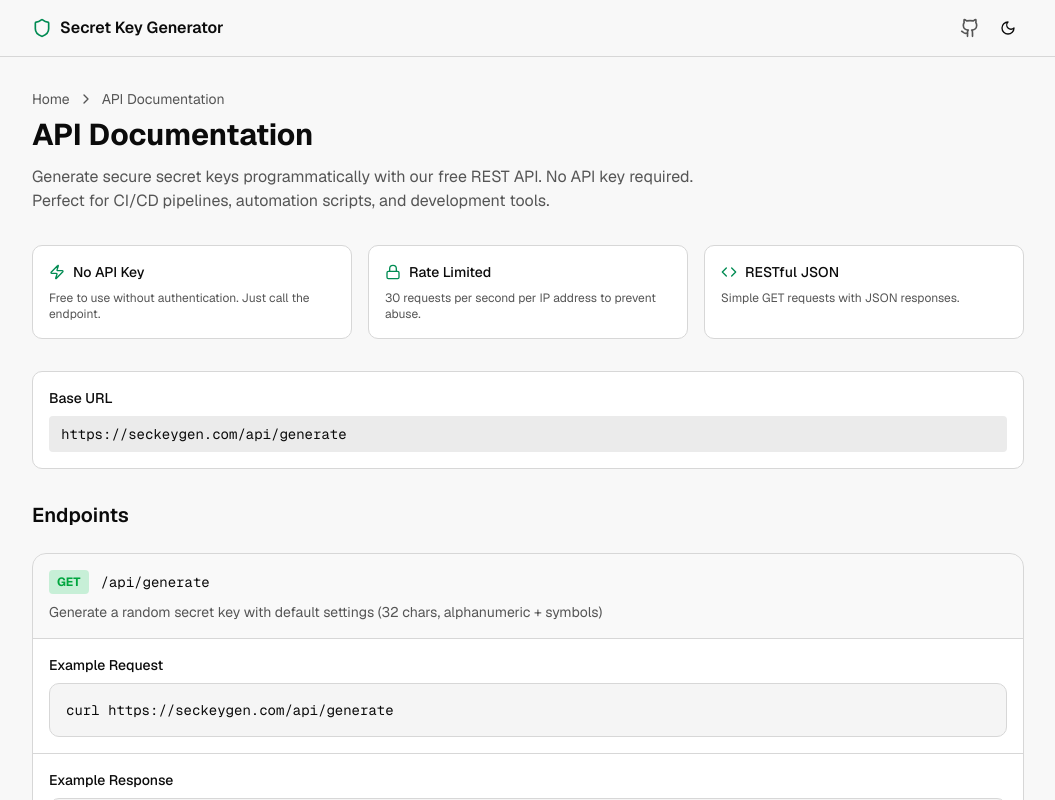
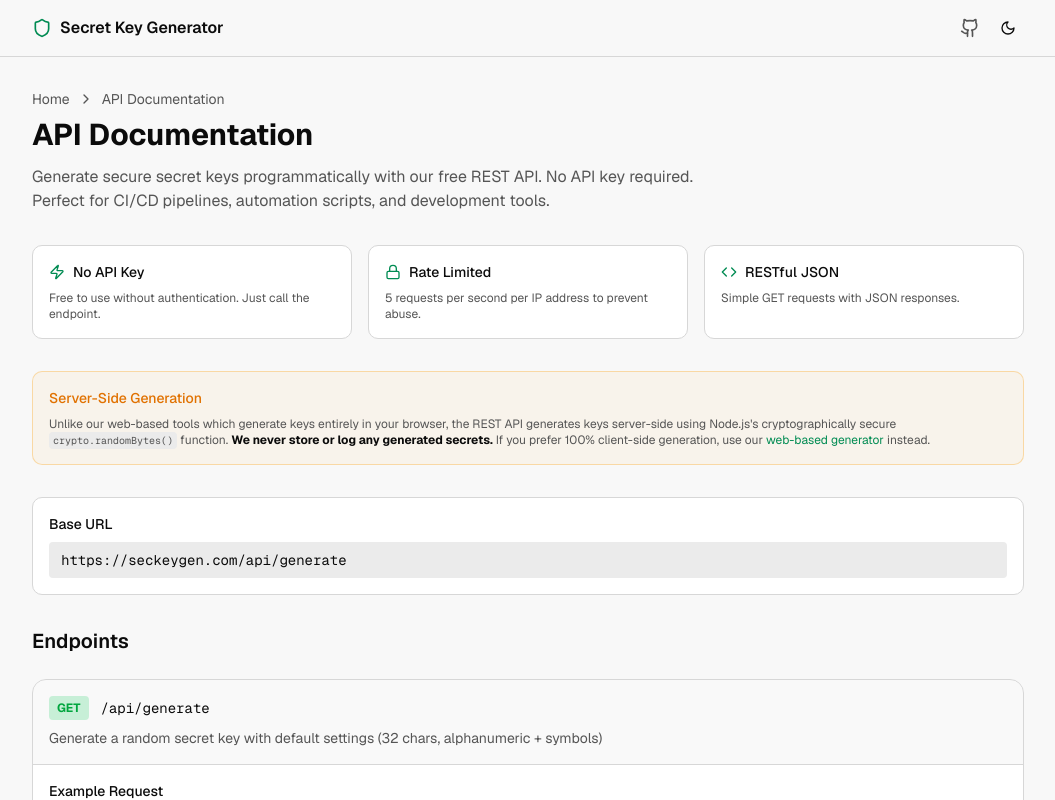
Before and after one commit to rehmatworks/secret-key-generator, a Next.js app: page /api-docs in a window 1280 px wide. Shown: the top 800 px of the page, without its empty margins (112-1167 px from the left). Built offline with nearby package versions, Linux system fonts and the light colour scheme.

Commit message:
feat: add disclaimers about API generation differences
Clarify server-side vs. client-side API generation in
key project areas.

Co-authored-by: Rehmat Alam <23554187+rehmatworks@users.noreply.github.com>

```diff
--- a/app/api-docs/page.tsx
+++ b/app/api-docs/page.tsx
@@ -6,7 +6,7 @@ import Link from "next/link"
 export const metadata: Metadata = {
   title: "Secret Key Generator API Documentation | Free REST API for Generating Secure Keys",
   description:
-    "Free REST API for generating secure secret keys for Django, FastAPI, JWT, Laravel, Rails, and more. No API key required. Rate limited to 30 requests per second.",
+    "Free REST API for generating secure secret keys for Django, FastAPI, JWT, Laravel, Rails, and more. No API key required. Rate limited to 5 requests per second.",
   keywords: [
     "secret key api",
     "key generator api",
@@ -156,7 +156,7 @@ export default function ApiDocsPage() {
               <Lock className="w-4 h-4 text-primary" />
               <span className="font-medium text-sm">Rate Limited</span>
             </div>
-            <p className="text-xs text-muted-foreground">30 requests per second per IP address to prevent abuse.</p>
+            <p className="text-xs text-muted-foreground">5 requests per second per IP address to prevent abuse.</p>
           </div>
           <div className="rounded-lg border border-border bg-card p-4">
             <div className="flex items-center gap-2 mb-2">
@@ -165,6 +165,22 @@ export default function ApiDocsPage() {
             </div>
             <p className="text-xs text-muted-foreground">Simple GET requests with JSON responses.</p>
           </div>
+        </div>
+
+        {/* Server-Side Generation */}
+        <div className="rounded-lg border border-amber-500/30 bg-amber-500/5 p-4 mb-8">
+          <h3 className="text-sm font-medium mb-2 text-amber-600 dark:text-amber-400">Server-Side Generation</h3>
+          <p className="text-xs text-muted-foreground">
+            Unlike our web-based tools which generate keys entirely in your browser, the REST API generates keys
+            server-side using Node.js&apos;s cryptographically secure{" "}
+            <code className="px-1 py-0.5 bg-secondary rounded text-[10px]">crypto.randomBytes()</code> function.{" "}
+            <strong className="text-foreground">We never store or log any generated secrets.</strong> If you prefer 100%
+            client-side generation, use our{" "}
+            <Link href="/" className="text-primary hover:underline">
+              web-based generator
+            </Link>{" "}
+            instead.
+          </p>
         </div>
 
         {/* Base URL */}
@@ -323,11 +339,11 @@ export default function ApiDocsPage() {
           <div className="rounded-lg border border-border bg-card p-4 space-y-3">
             <p className="text-sm text-muted-foreground">
               The API is rate limited to{" "}
-              <strong className="text-foreground">30 requests per second per IP address</strong>. Rate limit information
+              <strong className="text-foreground">5 requests per second per IP address</strong>. Rate limit information
               is included in response headers:
             </p>
-            <CodeBlock>{`X-RateLimit-Limit: 30
-X-RateLimit-Remaining: 29`}</CodeBlock>
+            <CodeBlock>{`X-RateLimit-Limit: 5
+X-RateLimit-Remaining: 4`}</CodeBlock>
             <p className="text-sm text-muted-foreground">
               If you exceed the rate limit, you&apos;ll receive a{" "}
               <code className="px-1 py-0.5 bg-secondary rounded text-xs">429 Too Many Requests</code> response:
--- a/app/page.tsx
+++ b/app/page.tsx
@@ -87,6 +87,13 @@ export default function Home() {
                     <span>
                       <strong className="text-foreground">100% Client-Side:</strong> All keys are generated in your
                       browser using the Web Crypto API. No data is ever sent to any server.
+                    </span>
+                  </li>
+                  <li className="flex items-start gap-2">
+                    <span className="w-1.5 h-1.5 rounded-full bg-primary mt-2 shrink-0" />
+                    <span>
+                      <strong className="text-foreground">REST API:</strong> Our API generates keys server-side using
+                      Node.js crypto module. We never store or log any generated secrets.
                     </span>
                   </li>
                   <li className="flex items-start gap-2">
```
Also changed, not shown: 1 other file (tests, documents, lock files or other folders).
